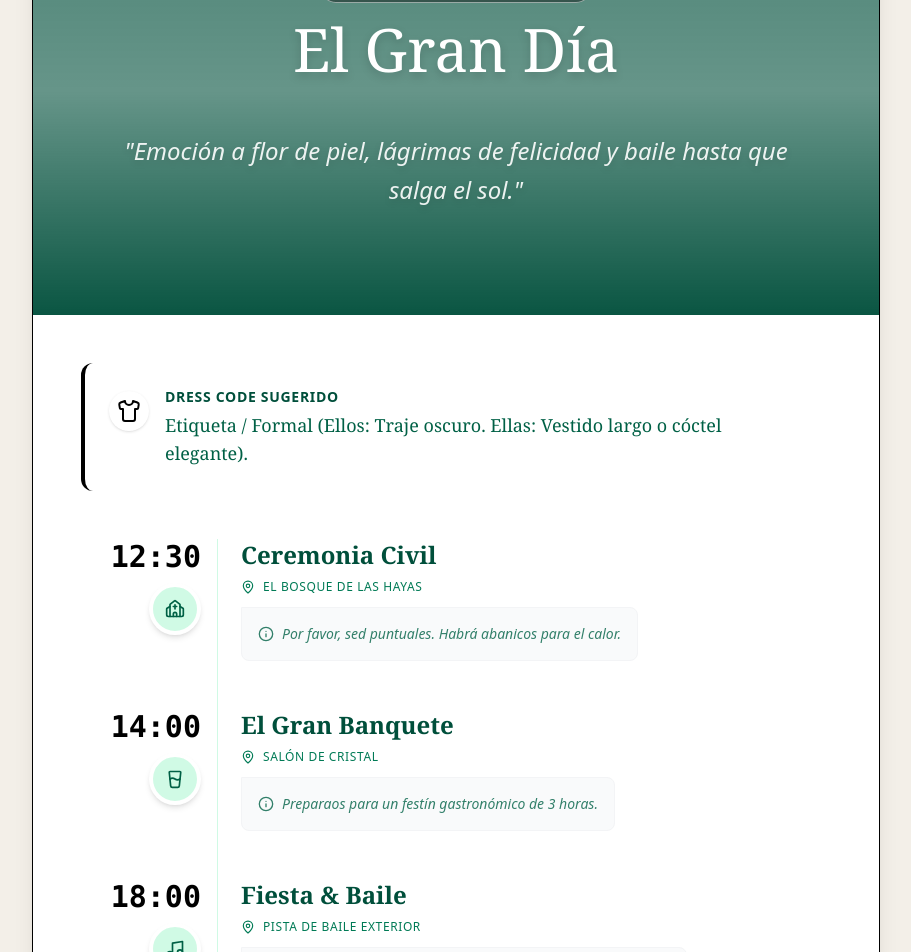
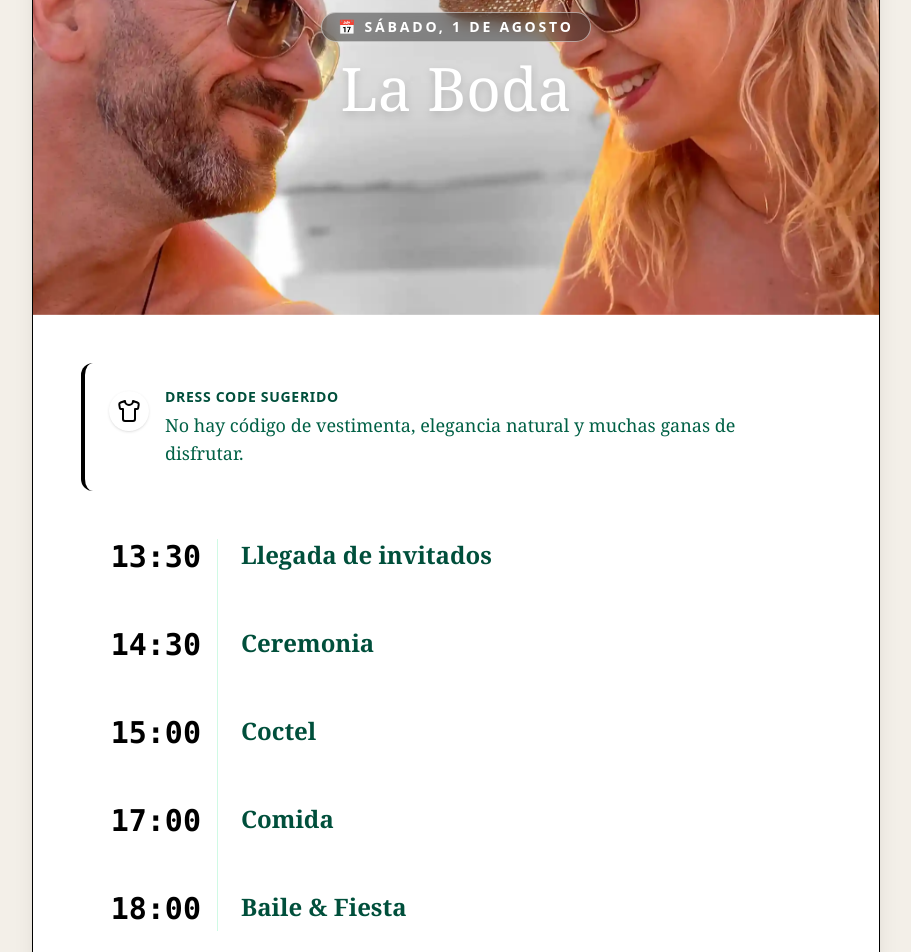
Before and after one commit to enriqueejeda/boda-paz-david, a React (Vite) app: page / in a window 1280 px wide. Shown: the part 3540-4492 px from the top of the page, without its empty margins (184-1095 px from the left). Built offline with nearby package versions, Linux system fonts and the light colour scheme.

Commit message:
feat: Agregar nuevas imágenes David_Paz_7 y David_Paz_8 y actualizar el componente Program para usarlas

```diff
--- a/src/assets/images/index.ts
+++ b/src/assets/images/index.ts
@@ -4,7 +4,10 @@ const David_Paz_3 = new URL('./David_Paz_3.webp', import.meta.url).href;
 const David_Paz_4 = new URL('./David_Paz_4.webp', import.meta.url).href;
 const David_Paz_5 = new URL('./David_Paz_5.webp', import.meta.url).href;
 const David_Paz_6 = new URL('./David_Paz_6.webp', import.meta.url).href;
+const David_Paz_7 = new URL('./David_Paz_7.webp', import.meta.url).href;
+const David_Paz_8 = new URL('./David_Paz_8.webp', import.meta.url).href;
 const Logo_Boda = new URL('./logo-boda.png', import.meta.url).href;
+
 
 export const IMAGES = {
     hero: David_Paz_hero,
@@ -12,6 +15,8 @@ export const IMAGES = {
     image2: David_Paz_4,
     image3: David_Paz_5,
     image4: David_Paz_6,
+    image5: David_Paz_7,
+    image6: David_Paz_8,
     logo: Logo_Boda
 };
 
--- a/src/components/Program.tsx
+++ b/src/components/Program.tsx
@@ -1,13 +1,12 @@
 import React, { useState } from 'react';
-import { Sun, Coffee, Music, GlassWater, Church, PartyPopper, MapPin, Sparkles, Shirt, Info } from 'lucide-react';
+import { Shirt, Info } from 'lucide-react';
 import { Day } from '../types';
+import IMAGES from '../assets/images';
 
 interface EventDetails {
   time: string;
   title: string;
-  location: string;
-  icon: React.ElementType;
-  tip: string;
+  tip?: string;
 }
 
 interface DayConfig {
@@ -15,7 +14,6 @@ interface DayConfig {
   dateLabel: string;
   fullDate: string;
   theme: string;
-  vibe: string;
   dressCode: string;
   image: string; // Nueva propiedad para la imagen de fondo
   events: EventDetails[];
@@ -29,66 +27,60 @@ export const Program: React.FC = () => {
       id: Day.DAY2,
       dateLabel: '1 Agosto',
       fullDate: 'Sábado, 1 de Agosto',
-      theme: 'El Gran Día',
-      vibe: 'Emoción a flor de piel, lágrimas de felicidad y baile hasta que salga el sol.',
-      dressCode: 'Etiqueta / Formal (Ellos: Traje oscuro. Ellas: Vestido largo o cóctel elegante).',
-      // Imagen: Floral, elegante, ceremonia bosque
-      image: '',
+      theme: 'La Boda',
+      dressCode: 'No hay código de vestimenta, elegancia natural y muchas ganas de disfrutar.',
+      image: IMAGES.image2,
       events: [
         {
-          time: '12:30',
-          title: 'Ceremonia Civil',
-          location: 'El Bosque de las Hayas',
-          icon: Church,
-          tip: 'Por favor, sed puntuales. Habrá abanicos para el calor.'
+          time: '13:30',
+          title: 'Llegada de invitados'
         },
         {
-          time: '14:00',
-          title: 'El Gran Banquete',
-          location: 'Salón de Cristal',
-          icon: GlassWater,
-          tip: 'Preparaos para un festín gastronómico de 3 horas.'
+          time: '14:30',
+          title: 'Ceremonia'
+        },
+        {
+          time: '15:00',
+          title: 'Coctel'
+        },
+        {
+          time: '17:00',
+          title: 'Comida'
         },
         {
           time: '18:00',
-          title: 'Fiesta & Baile',
-          location: 'Pista de Baile Exterior',
-          icon: Music,
-          tip: '¡Barra libre! Aseguraos de llevar calzado cómodo para el baile.'
+          title: 'Baile & Fiesta'
         },
       ]
+    },
+    {
+      id: Day.DAY1,
+      dateLabel: '31 Julio',
+      fullDate: 'Viernes, 31 de Julio',
+      theme: 'Pre-Boda',
+      dressCode: 'No hay código de vestimenta',
+      // Imagen: Atardecer, bienvenida, naturaleza
+      image: IMAGES.image6,
+      events: [
+        {
+          time: 'Cena',
+          title: 'Para quienes lleguen con tiempo (y ganas), el viernes por la noche nos juntaremos para cenar de manera informal en algún sitio cercano. Sin protocolo, y con la mejor excusa posible: empezar a vernos y compartir mesa y risas, con calma',
+          tip: 'Lugar y hora por confirmar más adelante.'
+        }]
     },
     {
       id: Day.DAY3,
       dateLabel: '2 Agosto',
       fullDate: 'Domingo, 2 de Agosto',
-      theme: 'La Despedida',
-      vibe: 'Gafas de sol, relax total y comentar las mejores anécdotas de la noche anterior.',
-      dressCode: 'Pool Party / Relajado (Estilo ibicenco o veraniego. ¡Traed bañador!).',
+      theme: 'Post-Boda',
+      dressCode: 'No hay código de vestimenta',
       // Imagen: Piscina, verano, fresco
-      image: '',
+      image: IMAGES.image5,
       events: [
         {
-          time: '13:00',
-          title: 'Brunch de Recuperación',
-          location: 'Zona de Piscina',
-          icon: Coffee,
-          tip: 'Tendremos zona de sombra y bebidas detox.'
-        },
-        {
-          time: '15:00',
-          title: 'Paella de Despedida',
-          location: 'Terraza de la Sierra',
-          icon: Sun,
-          tip: 'La mejor forma de coger fuerzas antes del viaje de vuelta.'
-        },
-        {
-          time: '18:00',
-          title: 'Cierre del Fin de Semana',
-          location: 'Salida Principal',
-          icon: PartyPopper,
-          tip: 'Besos, abrazos y un "hasta luego".'
-        },
+          time: 'Comida',
+          title: 'A la hora de comer, alargaremos la celebración con una paella en la misma finca.'
+        }
       ]
     }
   ];
@@ -133,8 +125,6 @@ export const Program: React.FC = () => {
               }}
             >
               {/* Overlay oscuro para legibilidad (Gradient) */}
-              <div className="absolute inset-0 bg-emerald-900/60 mix-blend-multiply"></div>
-              <div className="absolute inset-0 bg-linear-to-t from-emerald-900/90 via-transparent to-emerald-900/30"></div>
             </div>
 
             {/* Contenido (Encima de la imagen) */}
@@ -151,9 +141,6 @@ export const Program: React.FC = () => {
 
               <div className="w-24 h-1 bg-wedding-400 mx-auto mb-6 rounded-full"></div>
 
-              <p className="text-lg md:text-2xl font-light italic text-white/90 max-w-2xl mx-auto leading-relaxed drop-shadow-md">
-                "{currentDay.vibe}"
-              </p>
             </div>
           </div>
 
@@ -182,9 +169,6 @@ export const Program: React.FC = () => {
                     <span className="text-2xl md:text-3xl font-bold text-wedding-500 font-mono">
                       {event.time}
                     </span>
-                    <div className="p-3 rounded-full bg-emerald-100 text-emerald-800 border-4 border-white shadow-md md:order-last group-hover:bg-wedding-500 group-hover:text-white transition-colors duration-300">
-                      <event.icon size={20} />
-                    </div>
                   </div>
 
                   {/* Content */}
@@ -192,23 +176,34 @@ export const Program: React.FC = () => {
                     <h3 className="text-2xl font-serif text-emerald-900 font-bold mb-2">
                       {event.title}
                     </h3>
-
-                    <div className="flex items-center gap-2 text-emerald-700 font-medium mb-3 uppercase text-xs tracking-wider">
-                      <MapPin size={14} />
-                      {event.location}
-                    </div>
-
-                    <div className="bg-gray-50 p-4 rounded-lg rounded-tl-none border border-gray-100 inline-block">
-                      <p className="text-emerald-800/80 text-sm flex items-start gap-2">
-                        <Info size={16} className="text-wedding-500 shrink-0 mt-0.5" />
-                        <span className="italic">{event.tip}</span>
-                      </p>
-                    </div>
                   </div>
-
                 </div>
               ))}
             </div>
+
+            {/* Optional Note for DAY1 (31 Julio) */}
+            {activeTab === Day.DAY1 && (
+              <div className="mt-12 pt-8 border-t border-emerald-200">
+                <div className="flex items-start gap-3">
+                  <Info size={20} className="text-wedding-500 shrink-0 mt-1" />
+                  <p className="text-emerald-800 italic text-lg">
+                    "No es obligatorio, pero sí recomendable."
+                  </p>
+                </div>
+              </div>
+            )}
+
+            {/* Optional Note for DAY3 (2 Agosto) */}
+            {activeTab === Day.DAY3 && (
+              <div className="mt-12 pt-8 border-t border-emerald-200">
+                <div className="flex items-start gap-3">
+                  <Info size={20} className="text-wedding-500 shrink-0 mt-1" />
+                  <p className="text-emerald-800 italic text-lg">
+                    "Venid con hambre y sin reloj."
+                  </p>
+                </div>
+              </div>
+            )}
 
           </div>
         </div>
```
Also changed, not shown: src/assets/images/David_Paz_7.webp (added), src/assets/images/David_Paz_8.webp (added).
